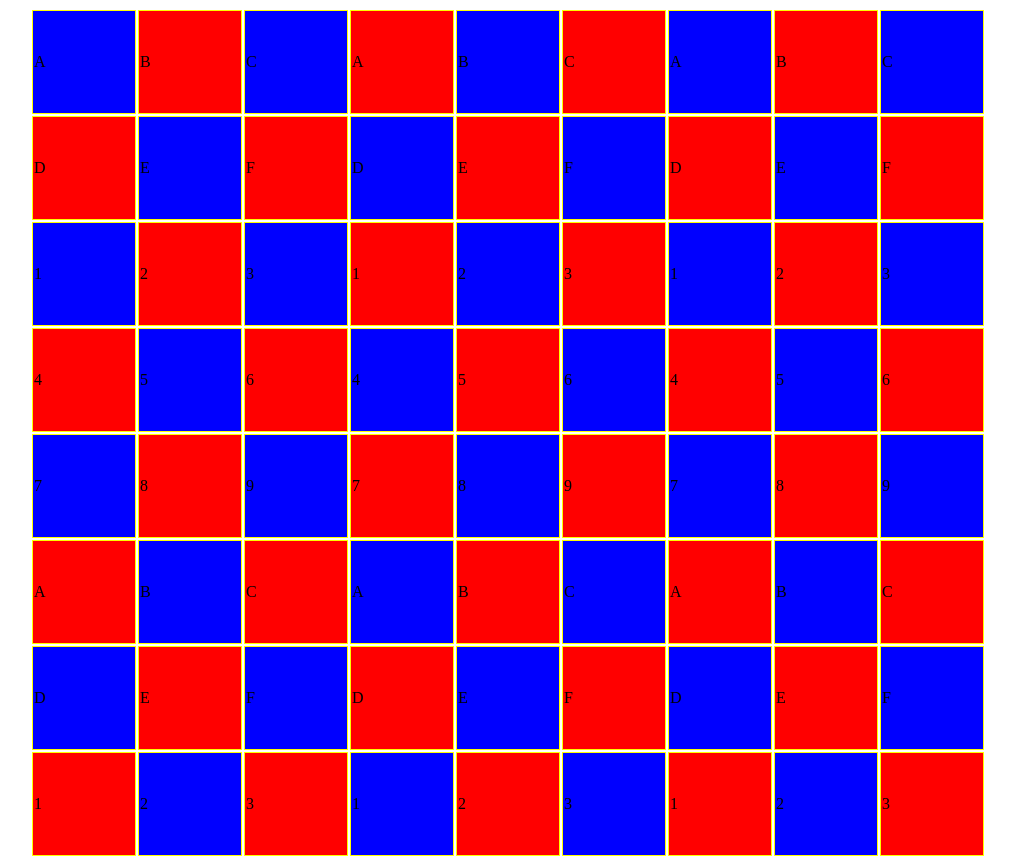
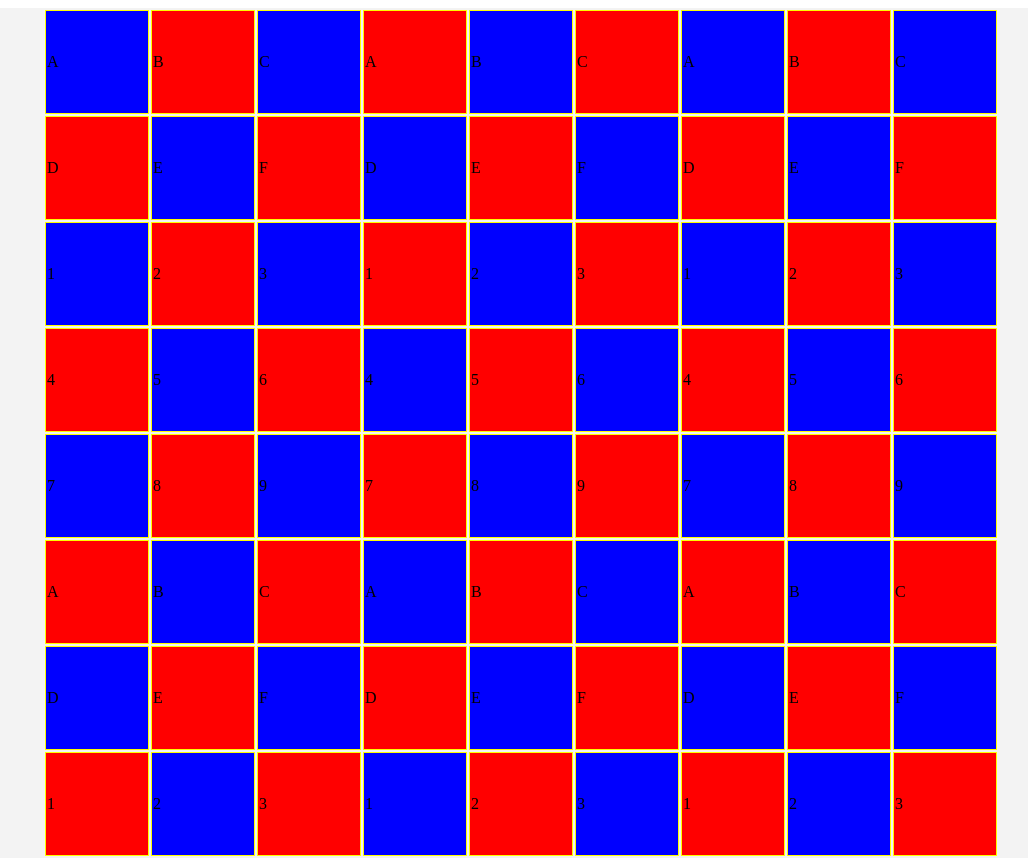
Before and after one commit to nadiamariduena/DCI-Html, a plain HTML site: page 04-march/chessy-board.html in a window 1280 px wide. Shown: the whole page, without its empty margins (132-1160 px from the left). Drawn offline with Linux system fonts and the light colour scheme.

Commit message:
Update chessy-board.html

```diff
--- a/04-march/chessy-board.html
+++ b/04-march/chessy-board.html
@@ -6,6 +6,17 @@
     <title>board</title>
 
     <style>
+      #top {
+        width: 100vw;
+        height: auto;
+        margin: 5px;
+        background-color: #f3f3f3;
+      }
+
+      .container {
+        width: 100%;
+        height: 100%;
+      }
       /* ------------------table settings------------ */
       table {
         display: flex;
@@ -42,6 +53,8 @@
     </style>
   </head>
   <body>
+    <div id="top">
+      <div class="container">
         <!-------------------------------------->
         <table>
           <tr>
@@ -142,5 +155,7 @@
         </table>
 
         <!-- ---------------------- -->
+      </div>
+    </div>
   </body>
 </html>
```
Lines whose indentation alone changed are shown as unchanged.
